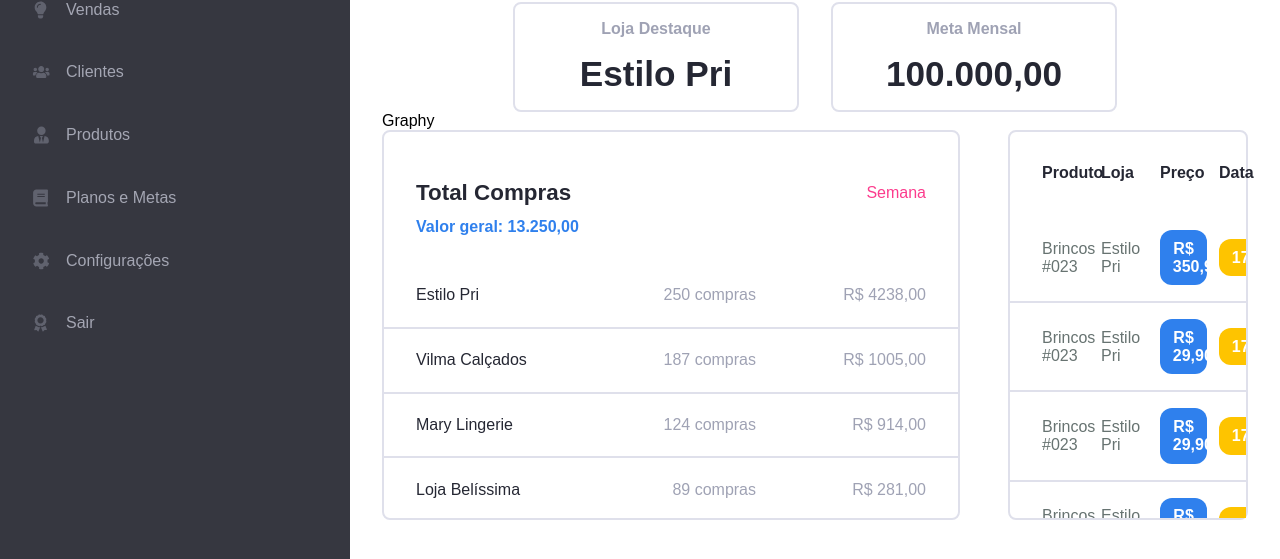
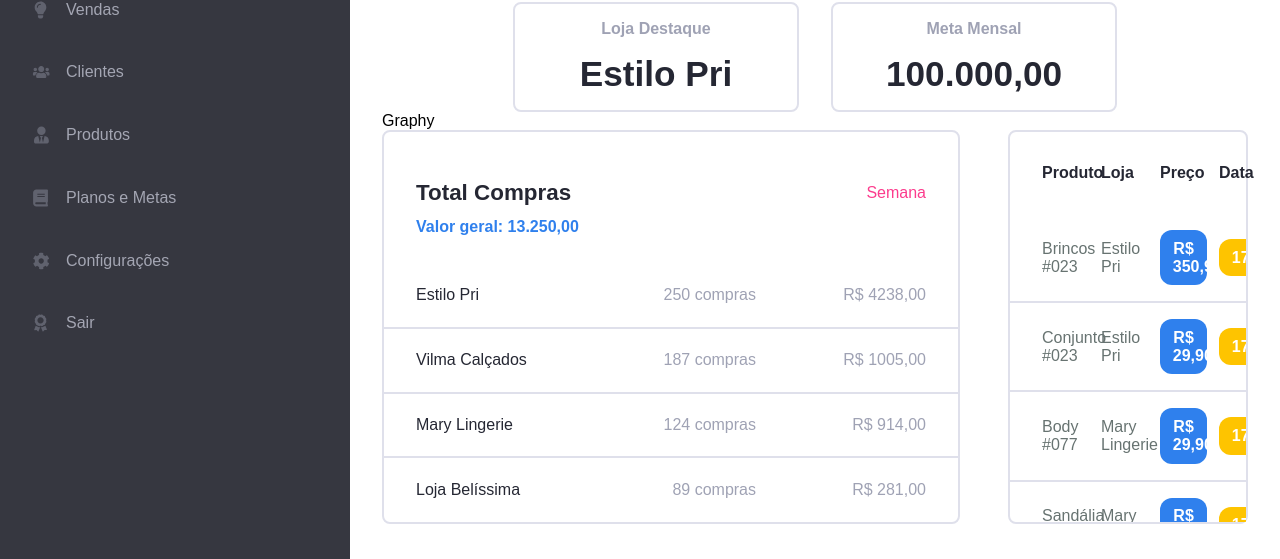
Before and after one commit to marlon307/teste-bagy, a Next.js app: page / in a window 1280 px wide. Shown: the part 241-800 px from the top of the page. Built offline with nearby package versions, Linux system fonts and the light colour scheme.

Commit message:
Size tables styles

```diff
--- a/components/Main/MainFooter/BoxProducts.js
+++ b/components/Main/MainFooter/BoxProducts.js
@@ -25,7 +25,7 @@
             </td>
           </tr>
           <tr>
-            <td>Brincos #023</td>
+            <td>Conjunto #023</td>
             <td>Estilo Pri</td>
             <td>
               <span className={ style.tbprice }>R$ 29,90</span>
@@ -35,8 +35,18 @@
             </td>
           </tr>
           <tr>
-            <td>Brincos #023</td>
-            <td>Estilo Pri</td>
+            <td>Body #077</td>
+            <td>Mary Lingerie</td>
+            <td>
+              <span className={ style.tbprice }>R$ 29,90</span>
+            </td>
+            <td>
+              <span className={ style.tbdate }>17/07/20</span>
+            </td>
+          </tr>
+          <tr>
+            <td>Sandália #023</td>
+            <td>Mary Lingerie</td>
             <td>
               <span className={ style.tbprice }>R$ 29,90</span>
             </td>
@@ -46,17 +56,7 @@
           </tr>
           <tr>
             <td>Brincos #023</td>
-            <td>Estilo Pri</td>
-            <td>
-              <span className={ style.tbprice }>R$ 29,90</span>
-            </td>
-            <td>
-              <span className={ style.tbdate }>17/07/20</span>
-            </td>
-          </tr>
-          <tr>
-            <td>Brincos #023</td>
-            <td>Estilo Pri</td>
+            <td>Vilma Calçados</td>
             <td>
               <span className={ style.tbprice }>R$ 29,90</span>
             </td>
--- a/components/Main/MainFooter/style.module.scss
+++ b/components/Main/MainFooter/style.module.scss
@@ -10,6 +10,7 @@
   max-width: 600px;
   border-radius: 8px;
   border: 2px solid var(--color-border);
+  min-height: 390px;
 }
 
 .headerbox {
@@ -82,11 +83,9 @@
 // https://stackoverflow.com/questions/23989463/how-to-set-tbody-height-with-overflow-scroll
 // http://jsfiddle.net/c3w6hgr0/6/
 .table {
-  // display: table;
   width: 100%;
 
   thead {
-    // text-align: left;
     color: var(--title-color);
     border: none;
     display: table;
@@ -102,8 +101,10 @@
   tbody {
     width: 100%;
     display: block;
+    overflow: auto;
     overflow-y: scroll;
     max-height: 304px;
+    min-height: 308px;
 
     td {
       padding: 1em 0 1em 2em;
```
